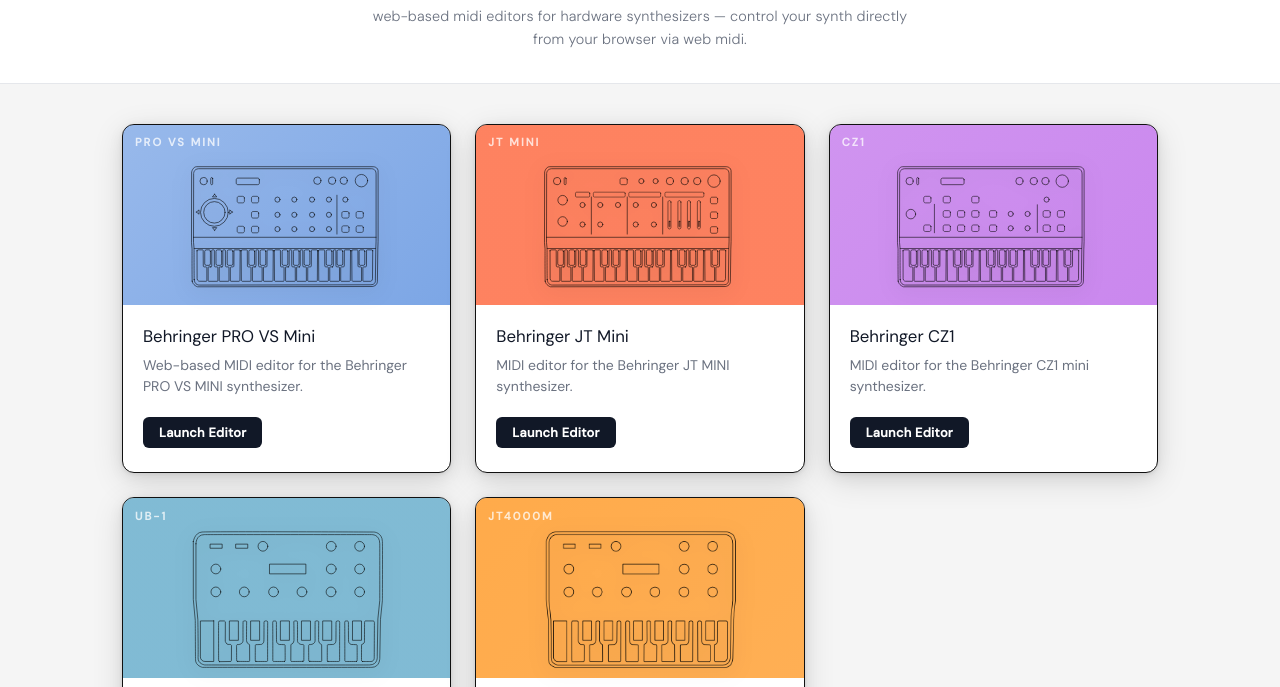
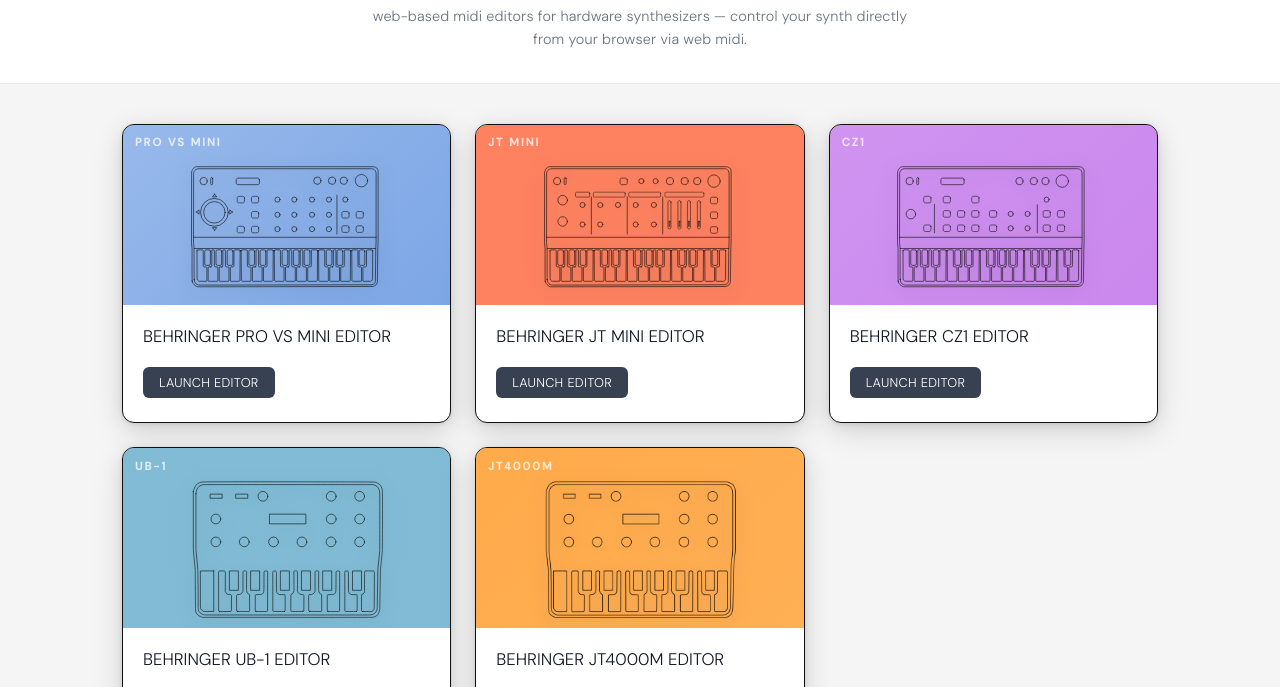
Before and after one commit to gary909/Midi-Editors, a plain HTML site: page index.html in a window 1280 px wide. Shown: the part 89-776 px from the top of the page. Drawn offline with Linux system fonts and the light colour scheme.

Commit message:
styles: box sizes

```diff
--- a/index.html
+++ b/index.html
@@ -22,9 +22,9 @@
                 <img src="./pro-vs-mini/media/proVS_cutout.svg" alt="Pro VS Mini synth" class="card-thumb-img">
             </div>
             <div class="card-body">
-                <h2 class="card-title">Behringer PRO VS Mini</h2>
-                <p class="card-desc">Web-based MIDI editor for the Behringer PRO VS MINI synthesizer.</p>
-                <span class="card-btn">Launch Editor</span>
+                <h2 class="card-title">BEHRINGER PRO VS MINI EDITOR</h2>
+                <!-- <p class="card-desc">Web-based MIDI editor for the Behringer PRO VS MINI synthesizer.</p> -->
+                <span class="card-btn">LAUNCH EDITOR</span>
             </div>
         </a>
 
@@ -35,9 +35,9 @@
                 <img src="./jt-midi/media/Behringer_JTmini_cutout.svg" alt="JT Mini synth" class="card-thumb-img">
             </div>
             <div class="card-body">
-                <h2 class="card-title">Behringer JT Mini</h2>
-                <p class="card-desc">MIDI editor for the Behringer JT MINI synthesizer.</p>
-                <span class="card-btn">Launch Editor</span>
+                <h2 class="card-title">BEHRINGER JT MINI EDITOR</h2>
+                <!-- <p class="card-desc">MIDI editor for the Behringer JT MINI synthesizer.</p> -->
+                <span class="card-btn">LAUNCH EDITOR</span>
             </div>
         </a>
 
@@ -48,9 +48,9 @@
                 <img src="./behringer-cz1/media/CZMini_cutout.svg" alt="CZ1 synth" class="card-thumb-img">
             </div>
             <div class="card-body">
-                <h2 class="card-title">Behringer CZ1</h2>
-                <p class="card-desc">MIDI editor for the Behringer CZ1 mini synthesizer.</p>
-                <span class="card-btn">Launch Editor</span>
+                <h2 class="card-title">BEHRINGER CZ1 EDITOR</h2>
+                <!-- <p class="card-desc">MIDI editor for the Behringer CZ1 mini synthesizer.</p> -->
+                <span class="card-btn">LAUNCH EDITOR</span>
             </div>
         </a>
 
@@ -61,9 +61,9 @@
                 <img src="./behringer-ub1/media/Behringer_Micro_cutout.svg" alt="UB-1 synth" class="card-thumb-img">
             </div>
             <div class="card-body">
-                <h2 class="card-title">Behringer UB-1</h2>
-                <p class="card-desc">MIDI editor for the Behringer UB-1 synthesizer.</p>
-                <span class="card-btn">Launch Editor</span>
+                <h2 class="card-title">BEHRINGER UB-1 EDITOR</h2>
+                <!-- <p class="card-desc">MIDI editor for the Behringer UB-1 synthesizer.</p> -->
+                <span class="card-btn">LAUNCH EDITOR</span>
             </div>
         </a>
 
@@ -74,9 +74,9 @@
                 <img src="./jt4000m/media/Behringer_Micro_cutout.png" alt="JT4000M synth" class="card-thumb-img">
             </div>
             <div class="card-body">
-                <h2 class="card-title">Behringer JT4000M</h2>
-                <p class="card-desc">MIDI editor for the Behringer JT4000M synthesizer.</p>
-                <span class="card-btn">Launch Editor</span>
+                <h2 class="card-title">BEHRINGER JT4000M EDITOR</h2>
+                <!-- <p class="card-desc">MIDI editor for the Behringer JT4000M synthesizer.</p> -->
+                <span class="card-btn">LAUNCH EDITOR</span>
             </div>
         </a>
 
--- a/styles.css
+++ b/styles.css
@@ -49,6 +49,8 @@
     display: grid;
     grid-template-columns: repeat(3, 1fr);
     gap: 1.5rem;
+    align-items: start;
+    align-content: start;
     padding: 2.5rem 2rem;
     max-width: 1100px;
     margin: 0 auto;
@@ -79,6 +81,7 @@
     color: inherit;
     display: flex;
     flex-direction: column;
+    max-height: 380px;
     transition: transform 0.18s ease, box-shadow 0.18s ease;
 }
 
@@ -140,7 +143,7 @@
 
 .card-title {
     font-size: 1.05rem;
-    font-weight: 400;
+    font-weight: 200;
     color: #111827;
 }
 
@@ -156,17 +159,17 @@
     margin-top: 0.75rem;
     padding: 0.45rem 1rem;
     border-radius: 6px;
-    background: #111827;
+    background: #374151;
     color: #ffffff;
     font-size: 0.8rem;
-    font-weight: 600;
+    font-weight: 200;
     letter-spacing: 0.3px;
     align-self: flex-start;
     transition: background 0.15s ease;
 }
 
 .editor-card:hover .card-btn {
-    background: #374151;
+    background: #212630;
 }
 
 /* ─── Loading Modal ────────────────────────────────────────── */
```
